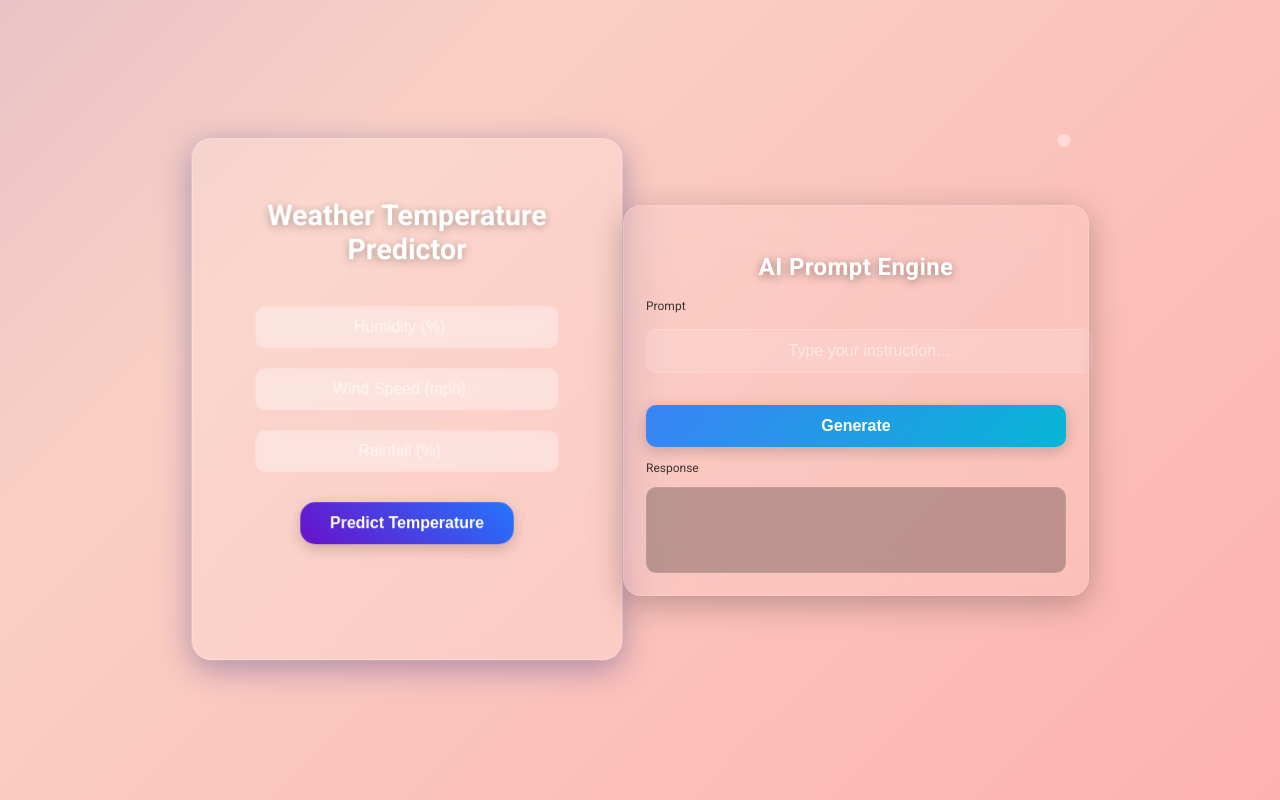
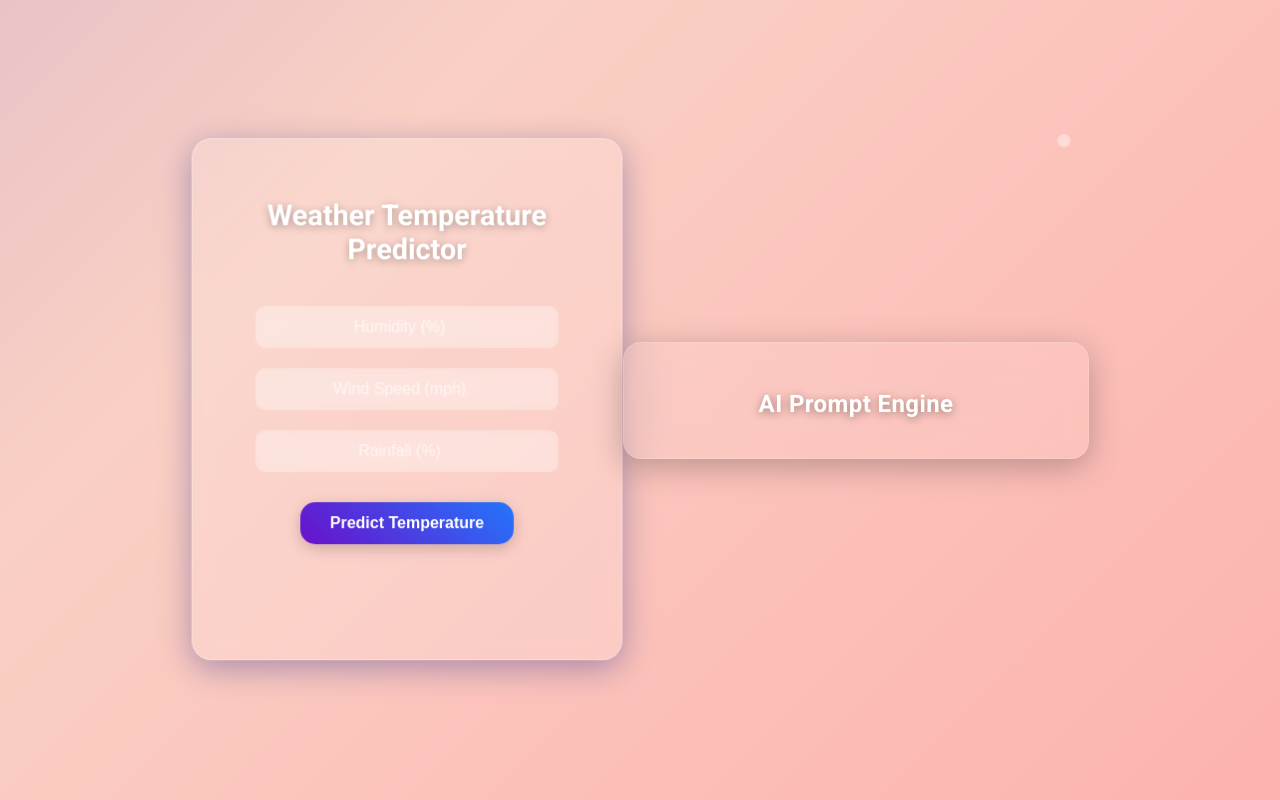
Before and after one commit to ejasonos/temperature-model, a Flask app: page / in a window 1280 px wide. Run offline with Flask 3, Linux system fonts and the light colour scheme.

Commit message:
Update index.html

```diff
--- a/templates/index.html
+++ b/templates/index.html
@@ -228,28 +228,5 @@
 <div class="ai-card">
     <h2 class="title">AI Prompt Engine</h2>
 
-    <div class="label">Prompt</div>
-    <input id="prompt" class="input" placeholder="Type your instruction...">
-
-    <button class="btn" onclick="send()">Generate</button>
-
-    <div class="label output-label">Response</div>
-    <div class="output" id="out"></div>
-</div>
-
-<script>
-async function send() {
-    const prompt = document.getElementById("prompt").value;
-
-    const res = await fetch("/generate", {
-        method: "POST",
-        headers: {"Content-Type": "application/json"},
-        body: JSON.stringify({prompt})
-    });
-
-    const data = await res.json();
-    document.getElementById("out").innerText = data.response;
-}
-</script>
 </body>
 </html>
```
